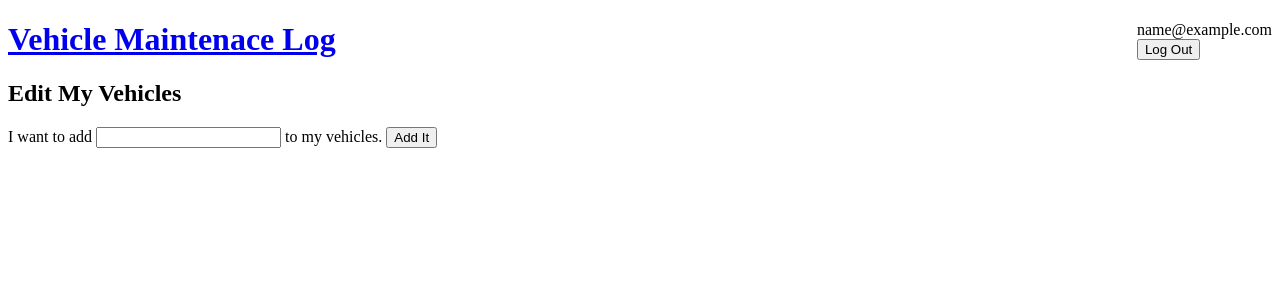
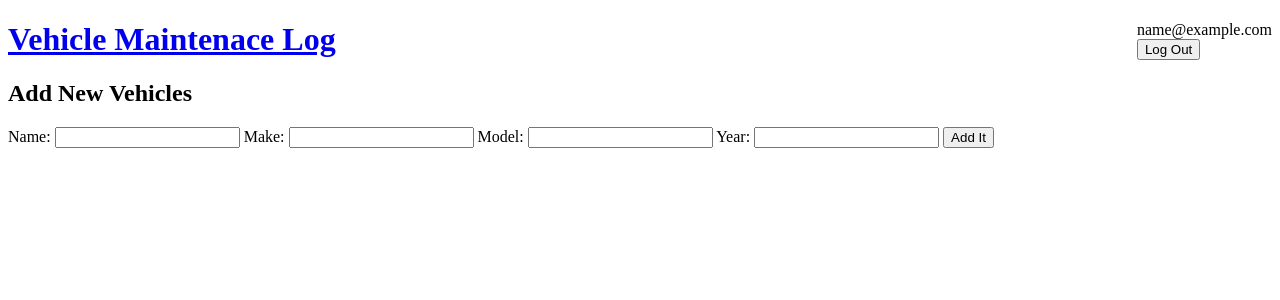
Before and after one commit to stl-lucas/car-log, a Flask app: page / in a window 1280 px wide. Shown: the top 300 px of the page. Run offline with Flask 2, Linux system fonts and the light colour scheme; the visitor is signed in with stand-in values (Sample User, id 1); data comes from the database, SQL or seed files in the repository; data that the repository does not hold is empty.

Commit message:
First run of program successful. Registration, login and adding vehicles to list is working.

```diff
--- a/main.py
+++ b/main.py
@@ -68,15 +68,33 @@ def logout():
 @app.route("/add", methods=['POST'])
 def add_car():
     # look inside the request to figure out what the user typed
-    new_car_name = request.form['new-car']
+    car_name = request.form['car-name']
+    car_make = request.form['car-make']
+    car_model = request.form['car-model']
+    car_year = request.form['car-year']
 
     # if the user typed nothing at all, redirect and tell them the error
-    if (not new_car_name) or (new_car_name.strip() == ""):
-        error = "Please specify the vehicle name you want to add."
+    if (not car_name) or (car_name.strip() == ""):
+        error = "Please specify the name of the vehicle you want to add."
+        return redirect("/?error=" + error)
+
+    # if the user typed nothing at all, redirect and tell them the error
+    if (not car_make) or (car_make.strip() == ""):
+        error = "Please specify the make of the vehicle you want to add."
+        return redirect("/?error=" + error)
+
+    # if the user typed nothing at all, redirect and tell them the error
+    if (not car_model) or (car_model.strip() == ""):
+        error = "Please specify the model of the vehicle you want to add."
+        return redirect("/?error=" + error)
+
+    # if the user typed nothing at all, redirect and tell them the error
+    if (not car_year) or (car_year.strip() == ""):
+        error = "Please specify the year of the vehicle you want to add."
         return redirect("/?error=" + error)
 
     owner = User.query.filter_by(email=session['user']).first()
-    car = Car(new_car_name, owner)
+    car = Car(car_name, car_make, car_model, car_year, owner)
     db.session.add(car)
     db.session.commit()
     return render_template('add-confirmation.html', car=car)
--- a/models.py
+++ b/models.py
@@ -16,16 +16,18 @@ class User(db.Model):
 class Car(db.Model):
     id = db.Column(db.Integer, primary_key=True)
     name = db.Column(db.String(120))
+    make = db.Column(db.String(120))
     model = db.Column(db.String(120))
     year = db.Column(db.Integer)
     mileage = db.Column(db.Integer)
     sold = db.Column(db.Boolean)
     owner_id = db.Column(db.Integer, db.ForeignKey('user.id'))
 
-    def __init__(self, name, make, model, mileage, sold, owner):
+    def __init__(self, name, make, model, year, owner):
         self.name = name
         self.make = make
         self.model = model
+        self.year = year
         self.mileage = 0
         self.sold = False
         self.owner = owner
--- a/templates/edit.html
+++ b/templates/edit.html
@@ -16,13 +16,24 @@
   </ul>
 {% endif %}
 
-<h2>Edit My Vehicles</h2>
+<h2>Add New Vehicles</h2>
 
 <form action="/add" method="post">
     <label>
-        I want to add
-        <input type="text" name="new-car"/>
-        to my vehicles.
+        Name:
+        <input type="text" name="car-name"/>
+    </label>
+	<label>
+        Make:
+        <input type="text" name="car-make"/>
+    </label>
+	<label>
+        Model:
+        <input type="text" name="car-model"/>
+    </label>
+		<label>
+        Year:
+        <input type="integer" name="car-year"/>
     </label>
     <input type="submit" value="Add It"/>
 </form>
```
Also changed, not shown: 3 other files.
